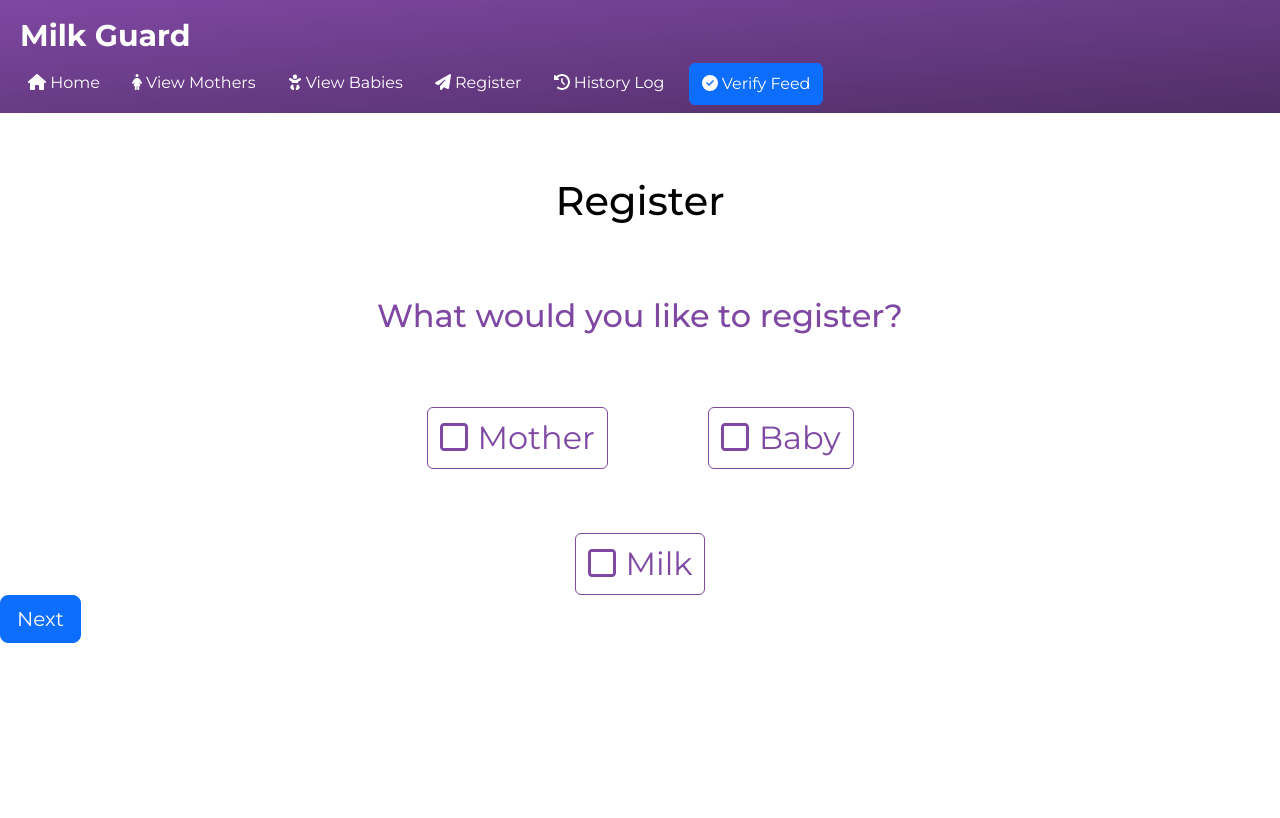
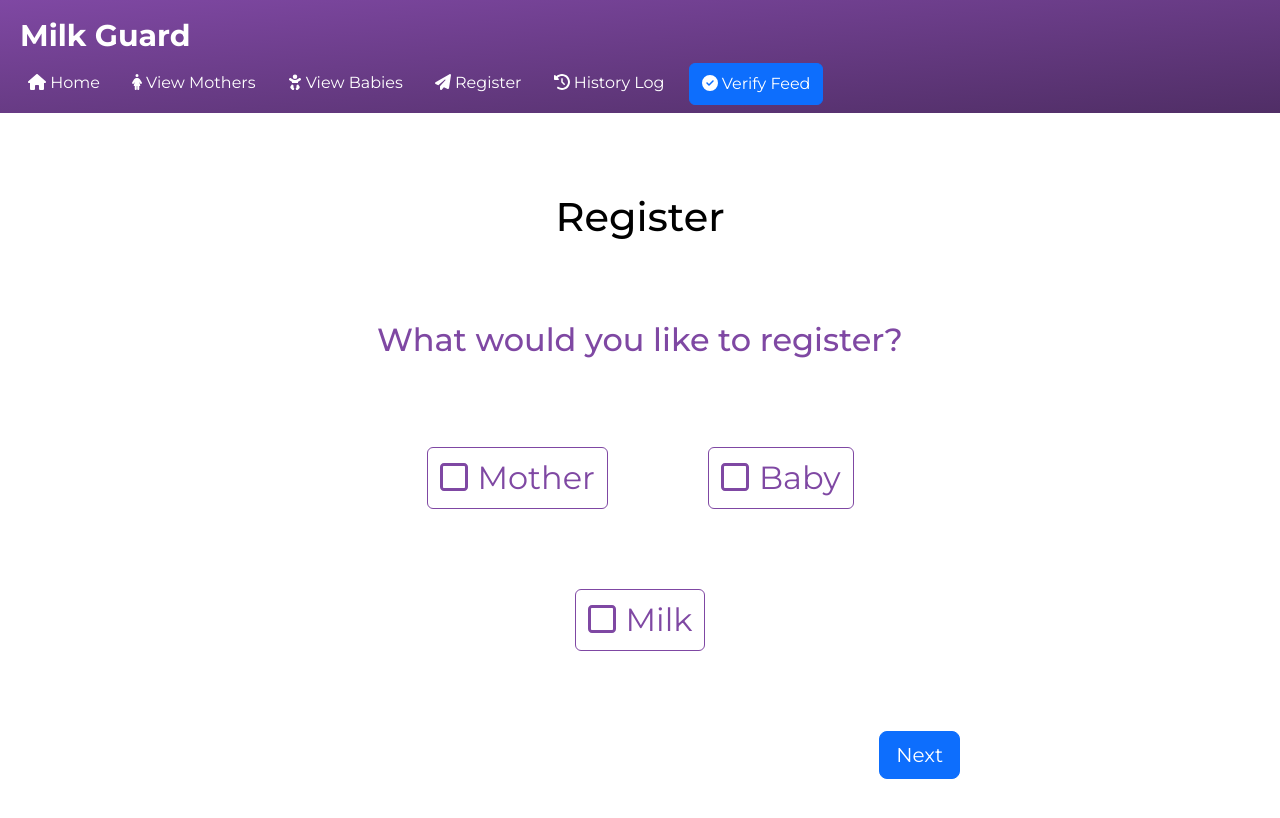
Before and after one commit to meeistom/capstone-project-2024-t3-3900h15bcatdevs, a React (Create React App) app in the folder frontend/: page /register in a window 1280 px wide. Shown: the top 818 px of the page. Built offline with nearby package versions, Linux system fonts and the light colour scheme.

Commit message:
some styling changes to Register

```diff
--- a/frontend/src/index.css
+++ b/frontend/src/index.css
@@ -101,12 +101,15 @@ body {
   display: flex;
   border: 0;
   outline: 0;
+}
 
+#Register {
+  padding: 5rem 20rem;
 }
 
 .register-title {
   color: #000000;
-  margin-top: 5%;
+  margin-block-end: 5rem;
   text-align: center;
 }
 
@@ -116,6 +119,13 @@ body {
   align-items: center; */
   flex-direction: column;
   justify-content: space-between;
+  align-items: center;
+  gap: 5rem;
+}
+
+.register-selection-container .footer {
+  margin-top: auto;
+  align-self: flex-end;
 }
 
 .register-selection-container .title {
@@ -123,7 +133,7 @@ body {
   color: #7f48a3;
   text-align: center;
   position: relative;
-  margin-top: 5%;
+  /* margin-top: 5%; */
 }
 
 .register-selection-container .checkbox-container {
@@ -132,7 +142,7 @@ body {
   /* color: #7f48a3; */
   justify-content: center;
   gap: 100px;
-  margin-top: 5%;
+  /* margin-top: 5%; */
 }
 
 .register-selection-container .uncheck {
@@ -161,8 +171,8 @@ body {
 
 .nav-button-container {
   /* position: fixed; */
-  position: absolute;
-  bottom: 10%;
+  /* position: absolute;
+  bottom: 10%; */
   display: flex;
   flex-direction: row;
   justify-content: space-between;
@@ -170,6 +180,7 @@ body {
   margin-left: 10%;
   /* align-content: flex-end; */
   width: 80%;
+  margin-top: auto;
 }
 
 .back-button-container {
```
